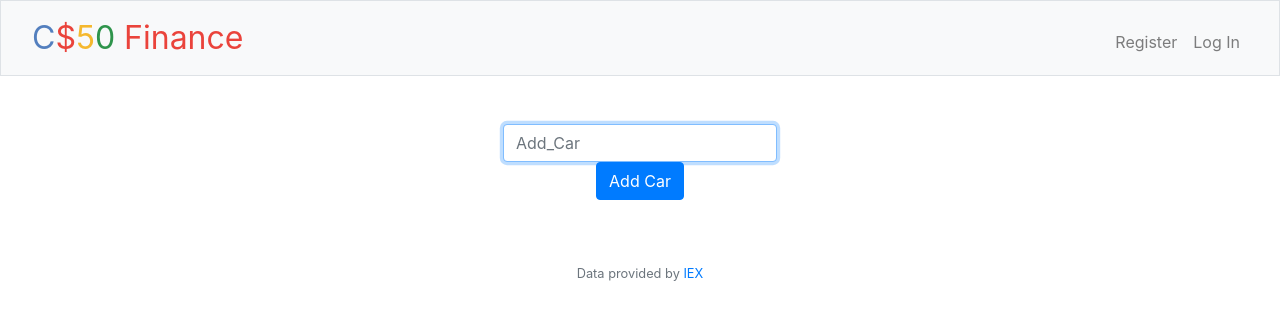
After one commit to TonyMakhoul1/MyCS50AndCS50PProjects, a Flask app: template project/templates/add_car.html in a window 1280 px wide. The commit adds this page. Shown: the top 320 px of the page. Run offline with Flask 3, Linux system fonts and the light colour scheme; the template is opened without the code that fills it, so the values that code supplies are empty; some libraries are stand-ins or nearby versions.

Commit message:
Thu, Apr 20, 2023, 5:51 PM +03:00

```diff
--- /dev/null
+++ b/project/templates/add_car.html
@@ -0,0 +1,9 @@
+{% extends "layout.html"%}
+{% block main %}
+    <form action="/add_car" method="post">
+        <div class="mb-3">
+            <input autocomplete="off" autofocus class="form-control mx-auto w-auto" id="add_car" name="add_car" placeholder="Add_Car" type="text">
+
+        <button class="btn btn-primary" type="submit">Add Car</button>
+    </form>
+{% endblock %}
--- a/project/templates/layout.html
+++ b/project/templates/layout.html
@@ -18,7 +18,7 @@
             <div class="collapse navbar-collapse" id="navbarNavAltMarkup">
               {% if session["user_id"] %}
               <ul class="navbar-nav">
-                <li class = "nav-item nav-link"><a class="nav-item nav-link active" href="/info">Information</a></li>
+                <li class = "nav-item nav-link"><a class="nav-item nav-link active" href="/add_car">Add_Car</a></li>
                 <li class = "nav-item nav-link"><a class="nav-item nav-link active" href="/price">Price</a></li>
                 <li class = "nav-item nav-link"><a class="nav-item nav-link active" href="/buy">Buy</a></li>
                 <li class = "nav-item nav-link"><a class="nav-item nav-link active" href="/sell">Sell</a></li>
```
Also changed, not shown: project/app.py (+6 -2 lines).
